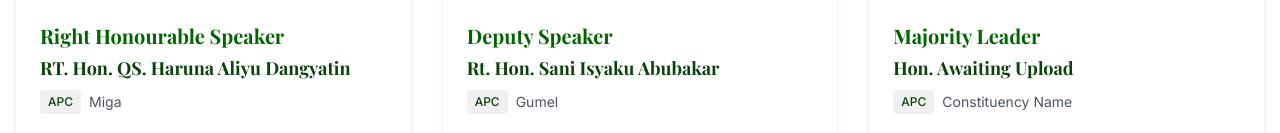
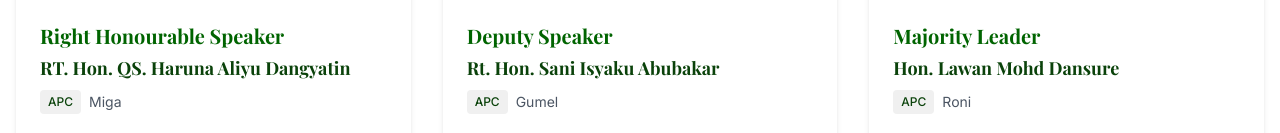
Before and after one commit to CyberG247/jigawa-assembly-portal, a React (Vite) app: page / in a window 1280 px wide. Shown: the part 1484-1617 px from the top of the page. Built offline with nearby package versions, Linux system fonts and the light colour scheme.

Commit message:
Update Majority Leader Information
Update the Majority Leader's name and constituency.

```diff
--- a/src/components/home/LeadershipSection.tsx
+++ b/src/components/home/LeadershipSection.tsx
@@ -1,3 +1,4 @@
+
 import { Button } from "@/components/ui/button";
 import { Link } from "react-router-dom";
 
@@ -67,11 +68,11 @@ const LeadershipSection = () => {
 
           <LeaderCard
             title="Majority Leader"
-            name="Hon. Awaiting Upload"
+            name="Hon. Lawan Mohd Dansure"
             party="APC"
-            constituency="Constituency Name"
+            constituency="Roni"
             bio="Long-standing member of the House with expertise in budgeting and fiscal responsibility. Champions transparency in governance and community development projects."
-            imageSrc="https://images.unsplash.com/photo-1472099645785-5658abf4ff4e?q=80&w=1470"
+            imageSrc="/lovable-uploads/8649ae83-1245-4594-8a1b-f65d6b27144f.png"
           />
         </div>
 
```
Also changed, not shown: public/lovable-uploads/8649ae83-1245-4594-8a1b-f65d6b27144f.png (added).
